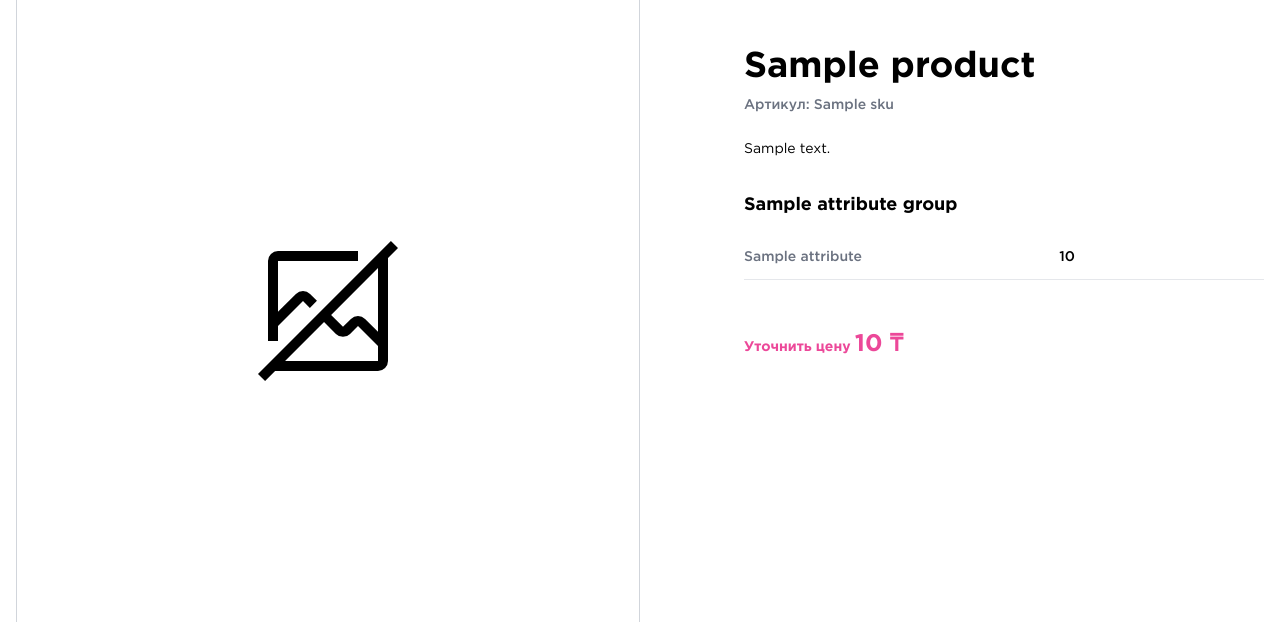
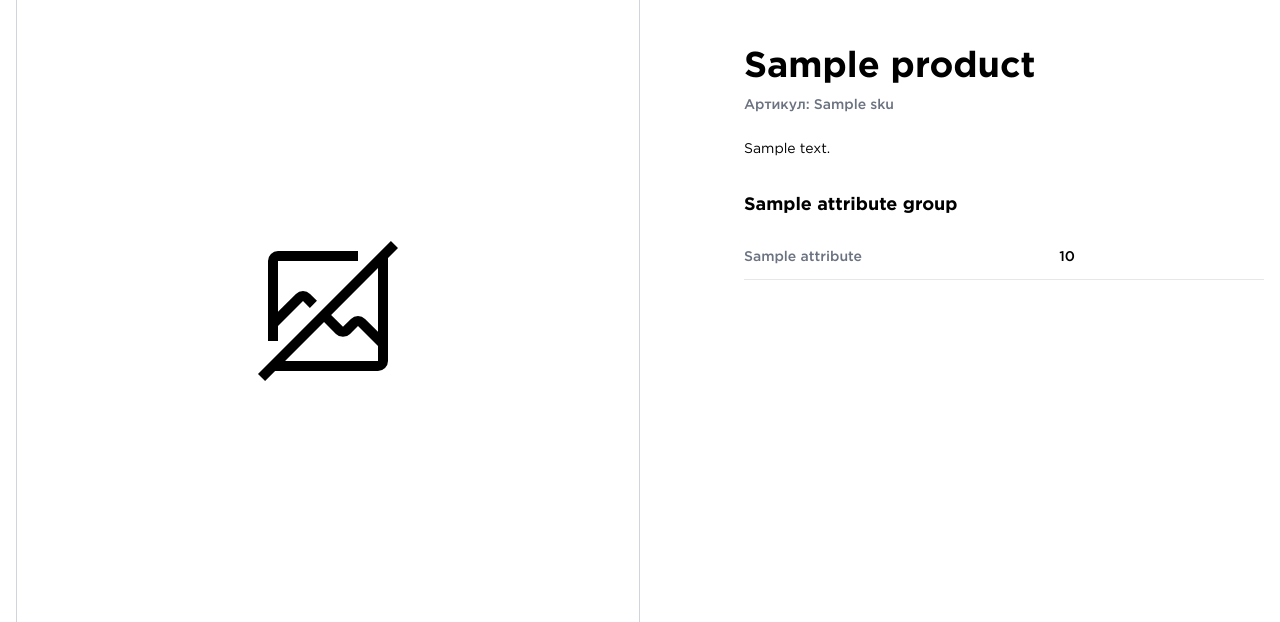
Before and after one commit to Zazh/dec-backend-django, a Django app: template templates/product.html in a window 1280 px wide. Shown: the part 125-747 px from the top of the page. Run offline with Django 3.2, Linux system fonts and the light colour scheme; the template is opened without the code that fills it: most values are stand-ins (such as "Sample title", 1, 10 or a date in 2020); parts of the project's set-up code (start-up, migrations or seed data) failed here and were passed over.

Commit message:
-fix: hide price

```diff
--- a/templates/product.html
+++ b/templates/product.html
@@ -174,16 +174,16 @@
 
     </ol>
     <div class="pt-[3rem]">
-      <h5 class="text-2xl font-bold text-pink-500">
-              <span class="text-blue-500 text-sm">
-                <a href="{% url 'points_of_sales' %}">Уточнить цену</a>
-              </span>
-        {% if product.price == 0 %}
-            <span class="price text-gray-500">Нет в наличии</span>
-        {% else %}
-            <span class="price">{{ product.price|floatformat:0 }}</span> ₸
-        {% endif %}
-      </h5>
+<!--      <h5 class="text-2xl font-bold text-pink-500">-->
+<!--              <span class="text-blue-500 text-sm">-->
+<!--                <a href="{% url 'points_of_sales' %}">Уточнить цену</a>-->
+<!--              </span>-->
+<!--        {% if product.price == 0 %}-->
+<!--            <span class="price text-gray-500">Нет в наличии</span>-->
+<!--        {% else %}-->
+<!--            <span class="price">{{ product.price|floatformat:0 }}</span> ₸-->
+<!--        {% endif %}-->
+<!--      </h5>-->
     </div>
   </div>
 </section>
```
Also changed, not shown: 1 other file.
